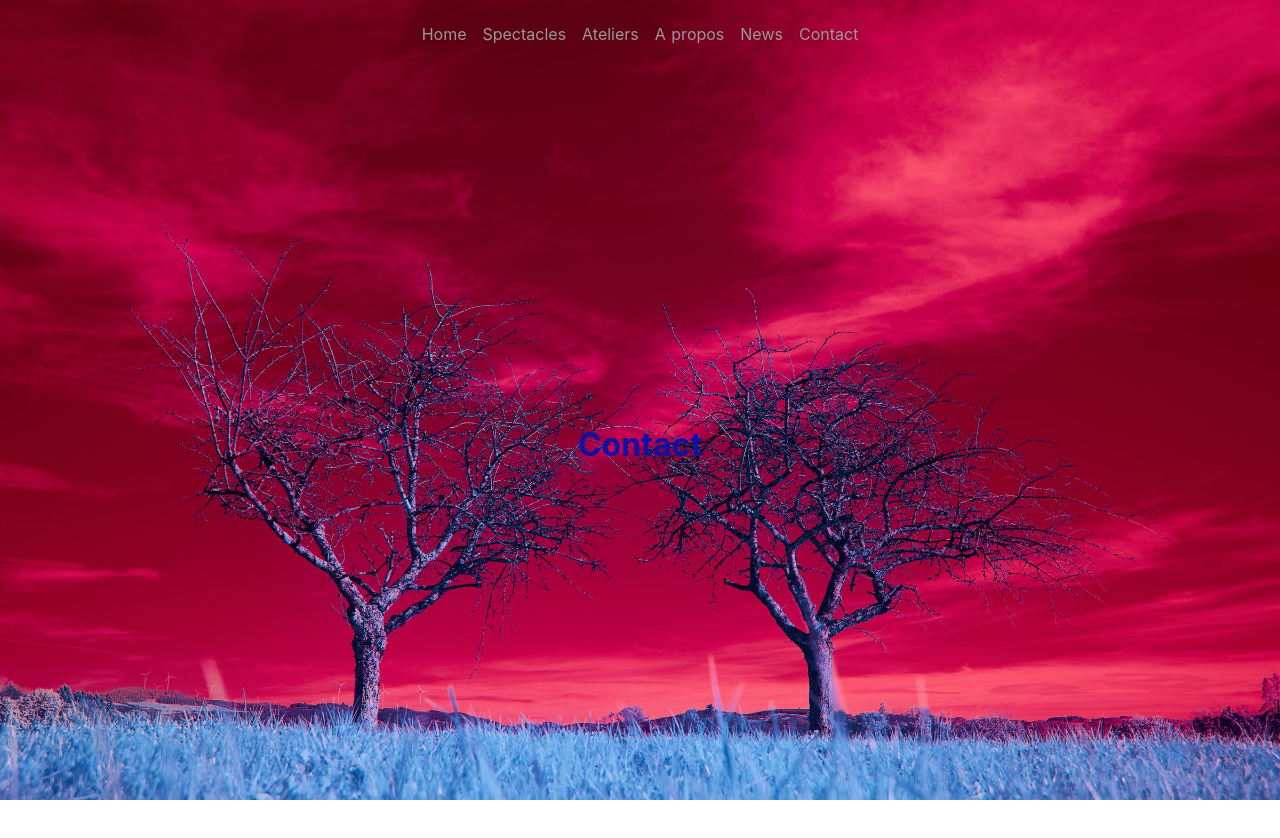
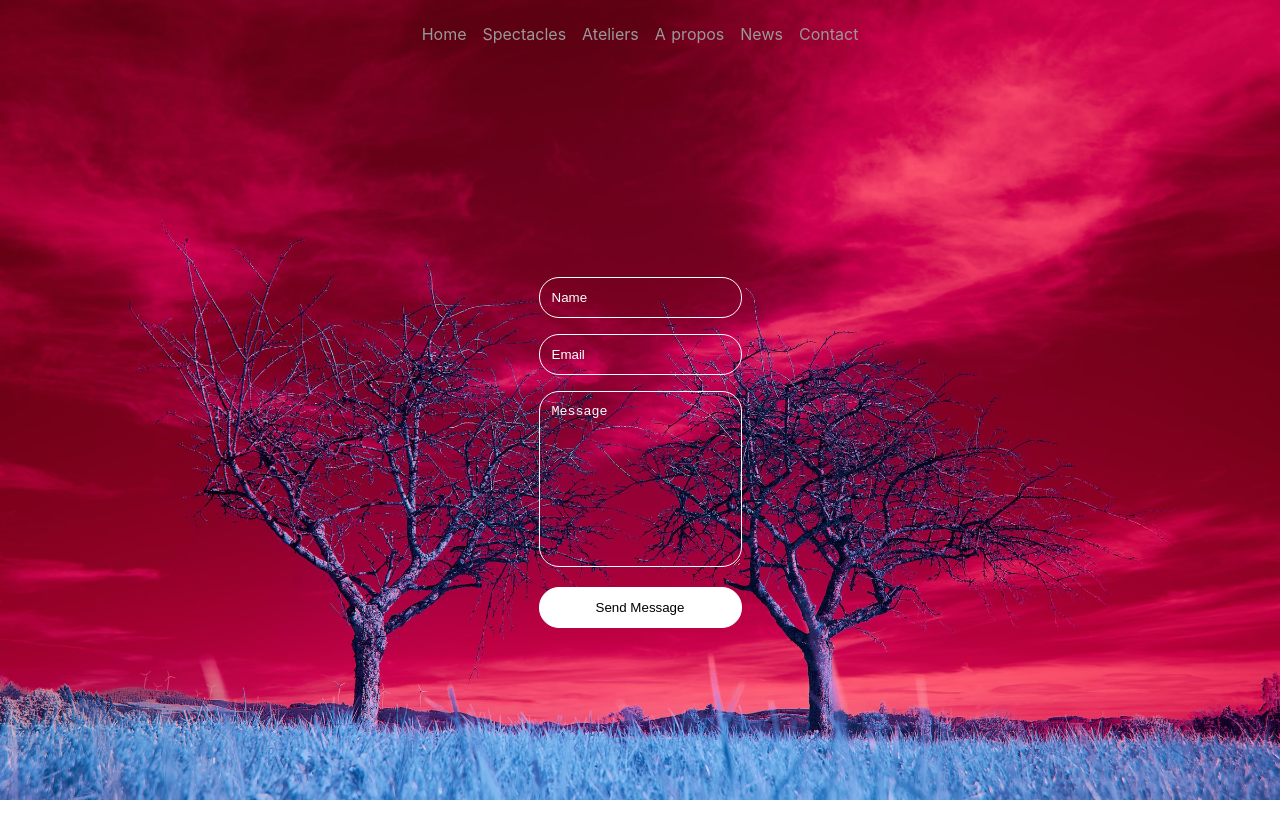
Before and after one commit to roman7501/nuxt-sanity-proto, a Nuxt app: page /contact in a window 1280 px wide. Shown: the top 838 px of the page. Built offline with nearby package versions, Linux system fonts and the light colour scheme.

Commit message:
add form contact

```diff
--- /dev/null
+++ b/components/ContactForm.vue
@@ -0,0 +1,69 @@
+<template>
+  <div>
+    <form action="POST" data-netlify="true">
+      <div class="form-control">
+        <input id="name" type="text" name="name" placeholder="Name" />
+      </div>
+      <div class="form-control">
+        <input id="email" type="email" name="email" placeholder="Email" />
+      </div>
+      <div class="form-control">
+        <textarea
+          id="message"
+          name="message"
+          placeholder="Message"
+          rows="10"
+        ></textarea>
+      </div>
+      <div class="form-control">
+        <div data-netlify-recaptcha="true"></div>
+      </div>
+      <input type="submit" value="Send Message" class="submit-btn" />
+    </form>
+  </div>
+</template>
+
+<script>
+export default {
+  name: 'ContactForm',
+}
+</script>
+
+<style lang="scss">
+.form-control {
+  margin-top: 16px;
+}
+
+input,
+textarea {
+  border: 1px solid #fff;
+  background: transparent;
+  padding: 12px;
+  border-radius: 20px;
+  width: 100%;
+  &:hover {
+    background: rgba(0, 0, 0, 0.1);
+  }
+  &:focus {
+    outline: none;
+    background: rgba(0, 0, 0, 0.3);
+  }
+}
+input::placeholder,
+textarea::placeholder {
+  color: #fff;
+}
+.submit-btn {
+  background: #fff;
+  transition: transform 0.3s;
+  cursor: pointer;
+  &:hover {
+    transform: scale(1.05);
+    background: #fff;
+  }
+  &:active {
+    transform: scale(0.95);
+    background: #fff;
+  }
+}
+</style>
--- a/layouts/default.vue
+++ b/layouts/default.vue
@@ -43,6 +43,7 @@ body {
   display: flex;
   justify-content: center;
   align-items: center;
+  flex-direction: column;
   height: 100vh;
 }
 
--- a/package.json
+++ b/package.json
@@ -23,6 +23,8 @@
     "eslint-plugin-nuxt": "^2.0.0",
     "eslint-plugin-prettier": "^3.3.1",
     "eslint-plugin-vue": "^7.7.0",
-    "prettier": "^2.2.1"
+    "node-sass": "^5.0.0",
+    "prettier": "^2.2.1",
+    "sass-loader": "^10"
   }
 }
--- a/pages/contact.vue
+++ b/pages/contact.vue
@@ -2,24 +2,23 @@
   <div>
     <Background />
     <div class="container">
-      <h1>Contact</h1>
+      <ContactForm />
     </div>
   </div>
 </template>
 
 <script>
 import Background from '../components/Background'
+import ContactForm from '../components/ContactForm'
 export default {
   components: {
     Background,
+    ContactForm,
   },
 }
 </script>
 
 <style scoped>
-.container {
-  color: rgb(16, 16, 167);
-}
 .bg {
   background-image: url('~assets/images/bg-6.jpg');
 }
```
Also changed, not shown: 1 other file (tests, documents, lock files or other folders).
